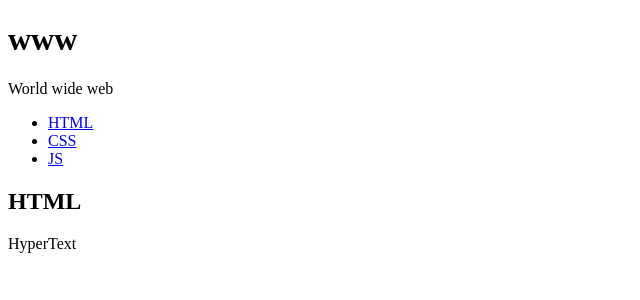
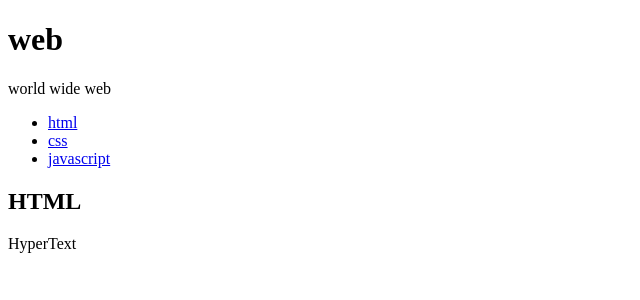
Before and after one commit to jaehlee36/create-react, a React (Create React App) app: page / in a window 1280 px wide. Shown: the top 300 px of the page, without its empty margins (0-640 px from the left). Built offline with nearby package versions, Linux system fonts and the light colour scheme.

Commit message:
using props and state, change function to class type

```diff
--- a/src/App.js
+++ b/src/App.js
@@ -2,55 +2,28 @@
 import Subject from "./components/Subject"
 import TOC from "./components/TOC"
 import Content from "./components/Content"
-function App() {
-  return (
-    <div className="App">
-        <Subject title="www" sub="World wide web"></Subject>
-        <TOC></TOC>
-        <Content title="HTML" description="HyperText"></Content>
-    </div>
-  );
+
+class App extends React.Component {
+  constructor(props) {
+    super(props);
+    this.state = {
+      subject: {title:'web', sub:'world wide web'},
+      contents: [
+        {id: '1', title:"html"},
+        {id: '2', title:"css"},
+        {id: '3', title:"javascript"}
+      ]
+    }
+  }
+  render() {
+    return (
+      <div className="App">
+          <Subject title={this.state.subject.title} sub={this.state.subject.sub}></Subject>
+          <TOC data={this.state.contents}></TOC>
+          <Content title="HTML" description="HyperText"></Content>
+      </div>
+    );
+  }
 }
 
-// function Subject(props) {
-//   return (
-//       <header>
-//           <h1>{props.title}</h1>
-//           {props.sub}
-//       </header>
-//   )
-// }
-// function TOC() {
-//   return (
-//       <nav>
-//           <ul>
-//               <li><a href="1.html">HTML</a></li>
-//               <li><a href="2.html">CSS</a></li>
-//               <li><a href="3.html">JS</a></li>
-//           </ul>
-//       </nav>
-//   )
-// }
-// function Content(props) {
-//   return (
-//       <article>
-//           <h2>{props.title}</h2>
-//           {props.description}
-//       </article>
-//   )
-// }
-// class Content extends React.component {
-//   constructor(props) {
-//     super(props)
-//   }
-//   render() {
-//     return (
-//       <article>
-//           <h2>{this.props.title}</h2>
-//           {this.props.description}
-//       </article>
-//     );
-//   }
-// }
-
 export default App;
--- a/src/components/Content.js
+++ b/src/components/Content.js
@@ -1,12 +1,18 @@
 import React from 'react';
-function Content(props) {
-    return (
-        <article>
-            <h2>{props.title}</h2>
-            {props.description}
-        </article>
-    )
+
+class Content extends React.Component {
+  // constructor(props) {
+  //   super(props)
+  // }
+  render() {
+      return (
+          <article>
+              <h2>{this.props.title}</h2>
+              {this.props.description}
+          </article>
+      );
   }
+}
 
 
 export default Content;
--- a/src/components/Subject.js
+++ b/src/components/Subject.js
@@ -1,12 +1,17 @@
 import React from 'react';
 
-function Subject(props) {
+class Subject extends React.Component {
+  // constructor(props) {
+  //   super(props)
+  // }
+  render() {
     return (
-        <header>
-            <h1>{props.title}</h1>
-            {props.sub}
-        </header>
-    )
+      <header>
+        <h1>{this.props.title}</h1>
+        {this.props.sub}
+      </header>
+    );
+  }
 }
 
 export default Subject;
--- a/src/components/TOC.js
+++ b/src/components/TOC.js
@@ -1,14 +1,23 @@
 import React from 'react';
-function TOC() {
+
+class TOC extends React.Component {
+
+  render() {
+    var data = this.props.data;
+    var i = 0;
+    var lists = [];
+    while (i < data.length){
+        lists.push(<li key= {data[i].id}><a href={"/content/"+data[i].id}>{data[i].title}</a></li>);
+        i++;
+    }
     return (
         <nav>
             <ul>
-                <li><a href="1.html">HTML</a></li>
-                <li><a href="2.html">CSS</a></li>
-                <li><a href="3.html">JS</a></li>
+                {lists}
             </ul>
         </nav>
     );
+  }
 }
 
 export default TOC;
```
